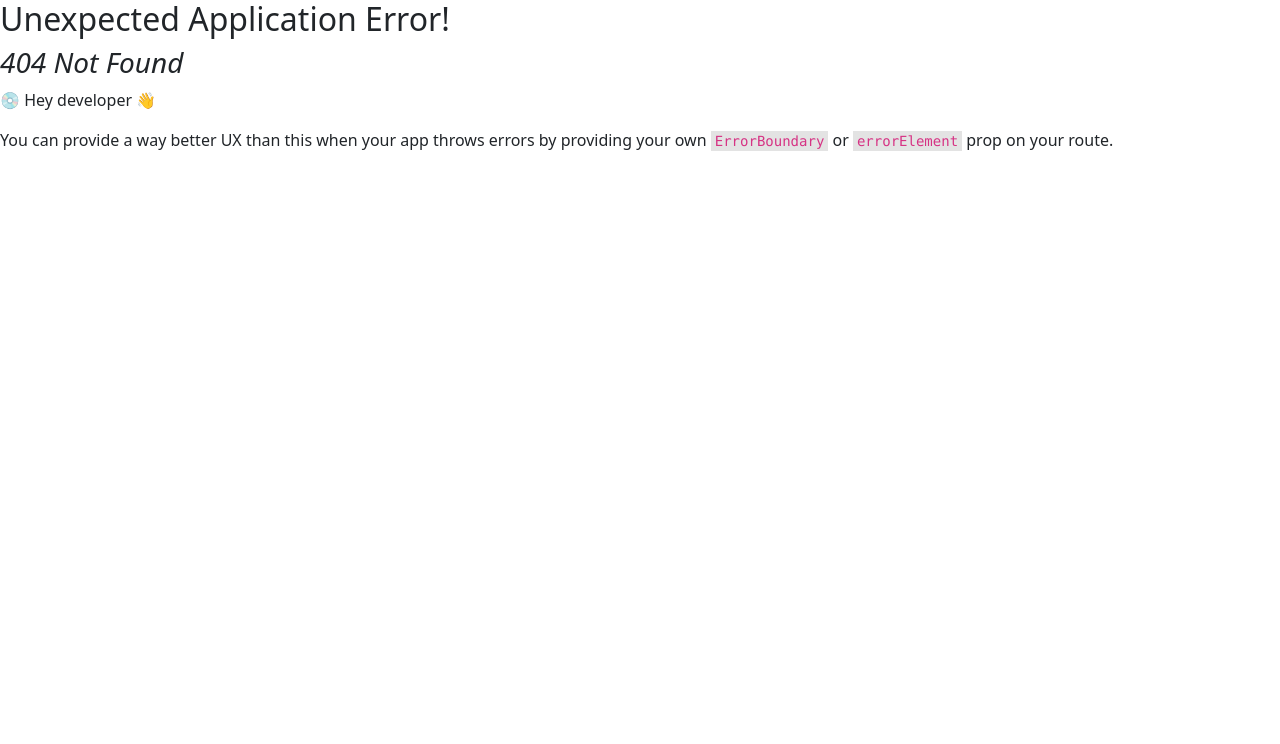
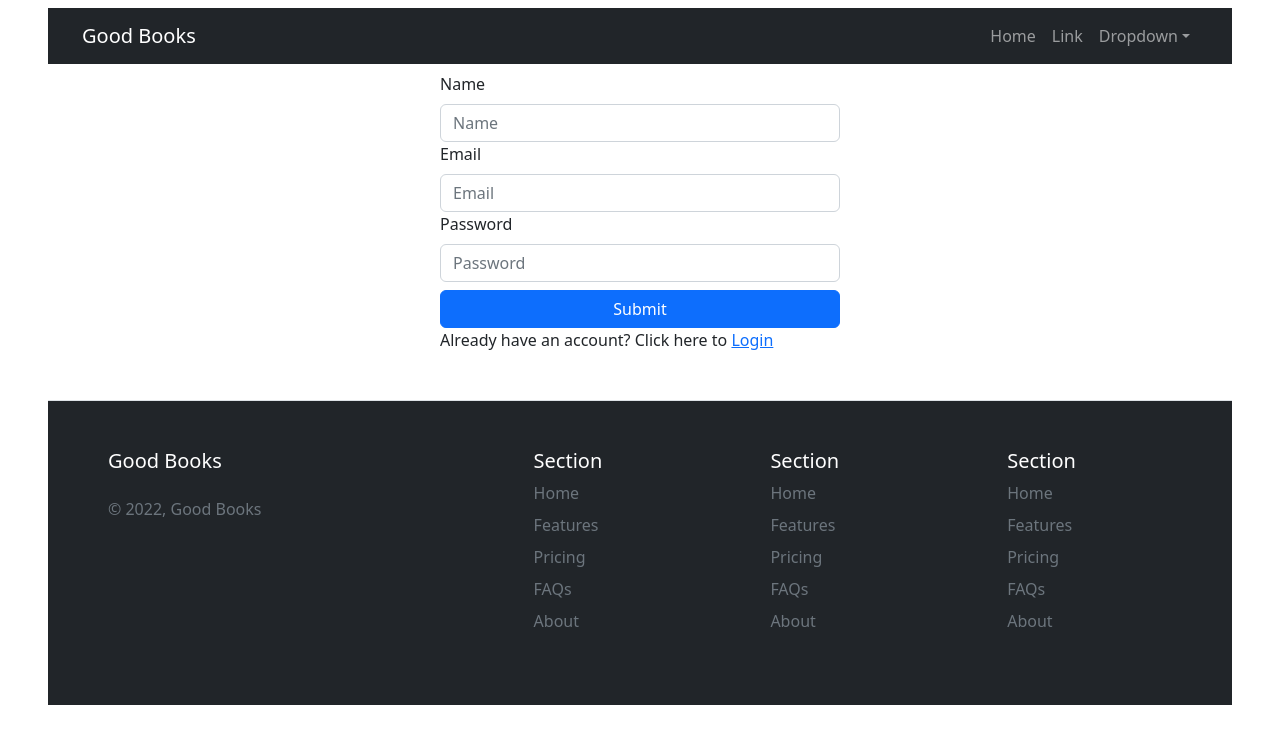
Before and after one commit to thinkingmore/good-books-client, a React (Create React App) app: page /signup in a window 1280 px wide. Before the commit this address had no page. Shown: the top 744 px of the page. Built offline with nearby package versions, Linux system fonts and the light colour scheme.

Commit message:
installed react hook form and set up the login and sign up page

```diff
--- a/package.json
+++ b/package.json
@@ -8,9 +8,11 @@
     "@testing-library/react": "^13.4.0",
     "@testing-library/user-event": "^13.5.0",
     "bootstrap": "^5.2.3",
+    "firebase": "^9.14.0",
     "react": "^18.2.0",
     "react-bootstrap": "^2.6.0",
     "react-dom": "^18.2.0",
+    "react-hook-form": "^7.39.5",
     "react-router-dom": "^6.4.3",
     "react-scripts": "5.0.1",
     "web-vitals": "^2.1.4"
--- /dev/null
+++ b/src/components/Pages/Login/Login/Login.js
@@ -0,0 +1,34 @@
+import React from 'react';
+import { useForm } from 'react-hook-form';
+import { Link } from 'react-router-dom';
+
+const Login = () => {
+    const { register, handleSubmit, watch, formState: { errors } } = useForm();
+
+    const handleLogin = data => {
+        console.log(data);
+
+    }
+    return (
+        <form onSubmit={handleSubmit(handleLogin)} style={{maxWidth:"25rem"}} className='mt-2 mx-auto'>
+            <div className="form-group">
+                <label htmlFor="email">Email</label>
+                <input type="email" {...register("email")}
+                className="form-control mt-2" id="email" placeholder="Email"/>
+            </div>
+            <div className="form-group">
+                <label htmlFor="password">Password</label>
+                <input type="password" {...register("password",{
+                            required: "Password is required",
+                            minLength: { value: 6, message: "Password must be 6 characters or longer" }
+                        })}
+                className="form-control mt-2" id="password" placeholder="Password"/>
+                {errors.password && <p className='text-danger' role="alert">{errors.password?.message}</p>}
+            </div>
+            <button type="submit" className="btn btn-primary w-100 mt-2">Submit</button>
+            <p>Already have an account? Click here to <Link to="/signup">create account</Link></p>
+        </form>
+    );
+};
+
+export default Login;
--- /dev/null
+++ b/src/components/Pages/Login/SignUp/SignUp.js
@@ -0,0 +1,47 @@
+import React from 'react';
+import { useForm } from 'react-hook-form';
+import { Link } from 'react-router-dom';
+
+const SignUp = () => {
+    const { register, handleSubmit, watch, formState: { errors } } = useForm();
+
+
+    const handleSignUp = (data) => {
+        console.log(data)
+    }
+
+    return (
+        <form onSubmit={handleSubmit(handleSignUp)} style={{maxWidth:"25rem"}} className='mt-2 mx-auto'>
+            <div className="form-group">
+                <label htmlFor="name">Name</label>
+                <input type="name" {...register("name",{
+                    required: "Name is required"
+                })}
+                className="form-control mt-2" id="name" placeholder="Name"/>
+                {errors.name && <p className='text-danger' role="alert">{errors.name?.message}</p>}
+            </div>
+            <div className="form-group">
+                <label htmlFor="email">Email</label>
+                <input type="email" {...register("email",{
+                    required: "Email is required"
+                })}
+                className="form-control mt-2" id="email" placeholder="Email"/>
+                {errors.email && <p className='text-danger' role="alert">{errors.email?.message}</p>}
+            </div>
+            <div className="form-group">
+                <label htmlFor="password">Password</label>
+                <input type="password" {...register("password",{
+                            required: "Password is required",
+                            minLength: { value: 6, message: "Password must be 6 characters or longer" },
+                            pattern: { value: /(?=.*[A-Z])(?=.*[!@#$&*])(?=.*[0-9])/, message: 'Password must have uppercase, number and special characters'}
+                        })}
+                className="form-control mt-2" id="password" placeholder="Password"/>
+                {errors.password && <p className='text-danger' role="alert">{errors.password?.message}</p>}
+            </div>
+            <button type="submit" className="btn btn-primary w-100 mt-2">Submit</button>
+            <p>Already have an account? Click here to <Link to="/login">Login</Link></p>
+        </form>
+    );
+};
+
+export default SignUp;
```
Also changed, not shown: src/components/Router/Routes/Routes/Routes.js (+10 -0 lines), 1 other file (tests, documents, lock files or other folders).
